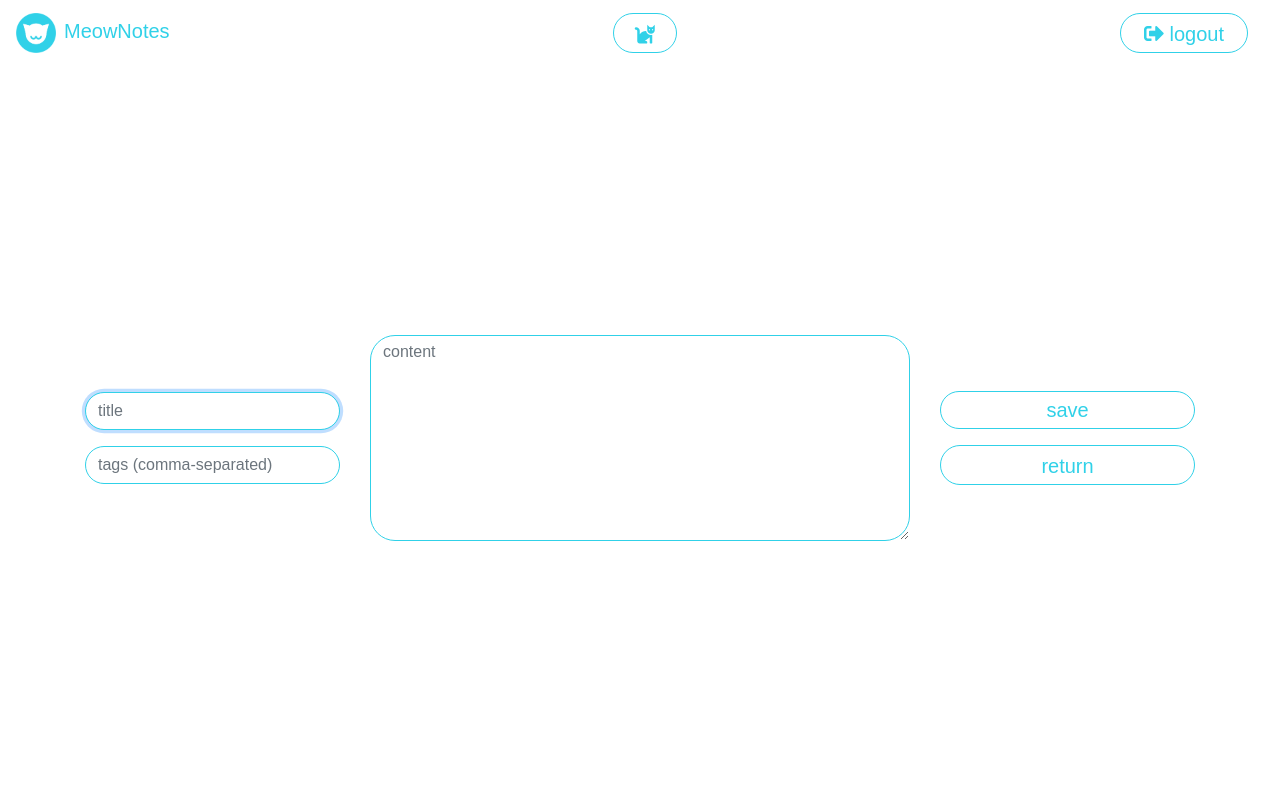
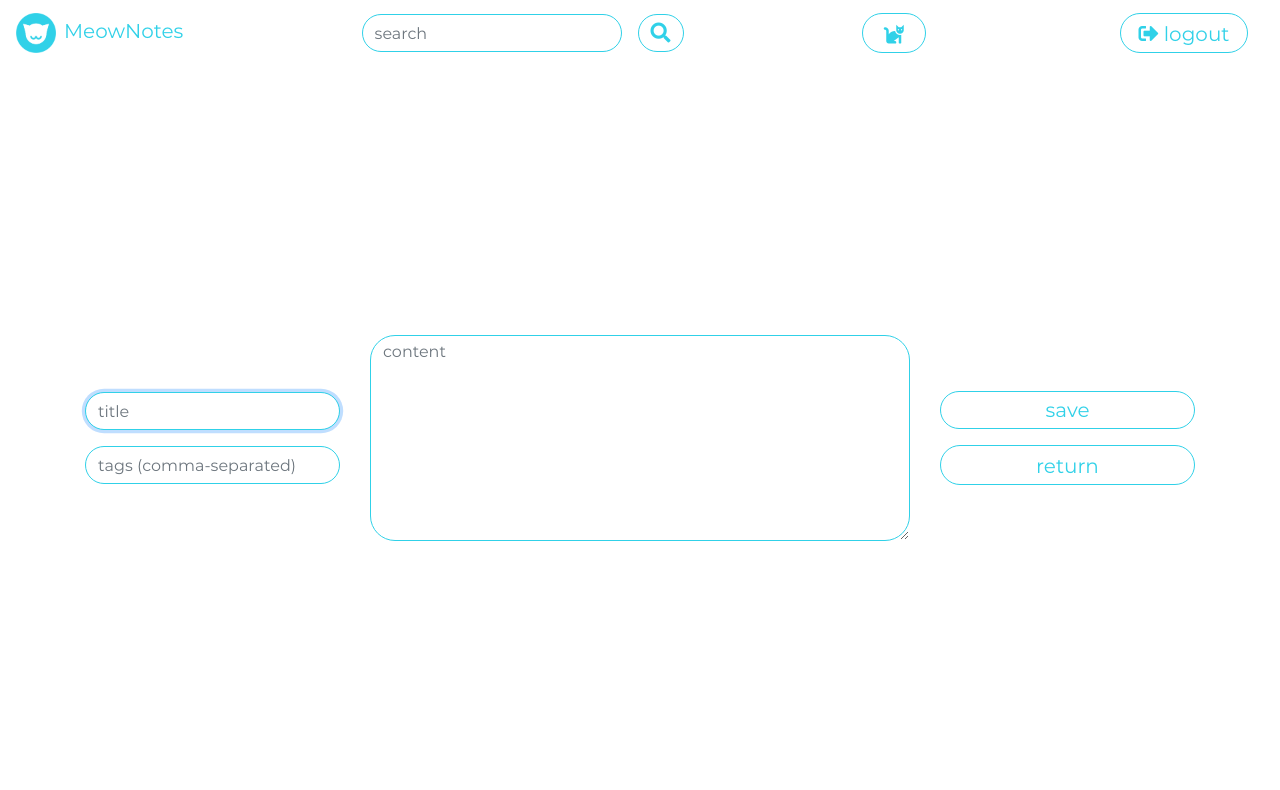
Before and after one commit to ekhattar/MeowNotes, a Flask app: page /create in a window 1280 px wide. Shown: the top 790 px of the page. Run offline with Flask 2, Linux system fonts and the light colour scheme; a user stored in the database is signed in; some libraries are stand-ins or nearby versions.

Commit message:
Search and basic filter for search field

```diff
--- a/meownotes/__init__.py
+++ b/meownotes/__init__.py
@@ -60,9 +60,7 @@ def login():
 def dashboard():
     if session.get("username") is not None:
         session_user = session.get("username")
-        db_res = get_user_by_name(session_user)
-        db_user = parse_user(db_res[0])
-        uid = db_user["uid"]
+        uid = get_id_by_user(session.get("username"))
         # get the notes associated with the user
         db_user_results = get_notes_by_user(uid)
         note_data = process_note_results(db_user_results)
@@ -82,10 +80,7 @@ def logout():
 @app.route("/view")
 def view():
     if session.get("username") is not None:
-        session_user = session.get("username")
-        db_res = get_user_by_name(session_user)
-        db_user = parse_user(db_res[0])
-        uid = db_user["uid"]
+        uid = get_id_by_user(session.get("username"))
         # get the note id from the query string param
         requested_note_id = request.args.get("id")
         # retrieve note from the database
@@ -100,10 +95,7 @@ def view():
 def update():
     if session.get("username") is not None:
         if request.method == "POST":
-            session_user = session.get("username")
-            db_res = get_user_by_name(session_user)
-            db_user = parse_user(db_res[0])
-            uid = db_user["uid"]
+            uid = get_id_by_user(session.get("username"))
             # get the note id and other data from the form
             note_id = request.form["note_id"]
             input_title = request.form["title"]
@@ -127,10 +119,7 @@ def create():
     # save the note in the db for POST requests (from the form on the create page)
     else:
         if session.get("username") is not None:
-            session_user = session.get("username")
-            db_res = get_user_by_name(session_user)
-            db_user = parse_user(db_res[0])
-            uid = db_user["uid"]
+            uid = get_id_by_user(session.get("username"))
             # get the form inputs
             input_title = request.form["title"]
             input_tags = request.form["tags"]
@@ -145,10 +134,7 @@ def create():
 def delete():
     if session.get("username") is not None:
         if request.method == "POST":
-            session_user = session.get("username")
-            db_res = get_user_by_name(session_user)
-            db_user = parse_user(db_res[0])
-            uid = db_user["uid"]
+            uid = get_id_by_user(session.get("username"))
             # get the note id from the form POST request
             requested_note_id = request.form["note_id"]
             # delete note from the database
@@ -157,6 +143,50 @@ def delete():
     else:
         return redirect("/")
 
+# Handle search (available only if logged in)
+@app.route("/search", methods=("GET", "POST"))
+def search():
+    if session.get("username") is not None:
+        # show search results
+        if request.method == "POST":
+            uid = get_id_by_user(session["username"])
+            # get the search term
+            input_term = request.form["search"]
+            # store the current search term
+            session["search"] = input_term.lower()
+            # retrieve notes from the database that match the search term
+            db_search_results = get_search_notes(uid, input_term)
+            note_data = process_note_results(db_search_results)
+            num_results = len(note_data)
+            return render_template("search.html", menu_item="logout", data=note_data, num=num_results, term=input_term)
+        # show empty search page
+        else:
+            return render_template("search.html", menu_item="logout", data={}, num=0)
+    else:
+        return redirect("/")
+
+# Filters last search result by whatever was checked
+@app.route("/filter", methods=("GET", "POST"))
+def filter():
+    if session.get("username") is not None:
+        # show search results
+        if request.method == "POST":
+            uid = get_id_by_user(session["username"])
+            if session.get("search") is not None:
+                last_search = session.get("search")
+                input_fields = request.form.getlist("fields")
+                 # retrieve notes from the database that match the search term
+                db_search_results = get_search_notes(uid, last_search, input_fields)
+                note_data = process_note_results(db_search_results)
+                num_results = len(note_data)
+                return render_template("search.html", menu_item="logout", data=note_data, num=num_results, term=last_search)
+            else:
+                return redirect("/search")
+        else:
+            return redirect("/search")
+    else:
+        return redirect("/")
+
 
 if __name__ == "__main__":
     app.run(debug=True)
--- a/meownotes/dbquery.py
+++ b/meownotes/dbquery.py
@@ -136,6 +136,12 @@ def get_user_by_id(uid):
     results = execute_select(query)
     return results
 
+def get_id_by_user(username):
+    db_res = get_user_by_name(username)
+    db_user = parse_user(db_res[0])
+    uid = db_user["uid"]
+    return uid
+
 def delete_user_by_id(uid):
     query_input_items = [{"val": uid, "cols": ["uid"], "type": "exact", "condition": True}]
     query = prepare_query("DELETE_CONDITIONAL", "users", query_input_items)
@@ -242,6 +248,41 @@ def update_note(uid, note_id, title, tags, content):
         print(msg)
     return msg
 
+"""
+Retrieve all notes for the current user that match the search
+searches the "title", "tags", and "content" columns
+returns a list of notes
+Example output: [(1, 1, '2019-05-05T16:15:14.429235', 'My First Note', 'uni', 'This is the text of the note.')]
+"""
+def get_search_notes(uid, search_string, search_fields = None):
+    # search for matches in the TITLE for this user
+    title_query = prepare_query("GET_CONDITIONAL", "notes", [{"val": uid, "cols": ["uid"], "type": "exact", "condition": True},
+        {"val": search_string, "cols": ["title"], "type": "contains", "condition": True}], True)
+    title_results = execute_select(title_query)
+    # search for matches in the TAGS for this user
+    tags_query = prepare_query("GET_CONDITIONAL", "notes", [{"val": uid, "cols": ["uid"], "type": "exact", "condition": True},
+        {"val": search_string, "cols": ["tags"], "type": "contains", "condition": True}], True)
+    tags_results = execute_select(tags_query)
+    # search for matches in the CONTENT for this user
+    contents_query = prepare_query("GET_CONDITIONAL", "notes", [{"val": uid, "cols": ["uid"], "type": "exact", "condition": True},
+        {"val": search_string, "cols": ["content"], "type": "contains", "condition": True}], True)
+    contents_results = execute_select(contents_query)
+    # combine the three result lists
+    results = []
+    if search_fields is not None:
+        if "title" in search_fields:
+            results += title_results
+        if "tags" in search_fields:
+            results += tags_results
+        if "content" in search_fields:
+            results += contents_results
+    else:
+        results = title_results + tags_results + contents_results
+    # convert into a set in order to remove duplicate results
+    # then convert back into a list
+    results = list(set(results))
+    return results
+
 ############ Functions to parse db results and return as objects ############
 
 # Takes a single user row DB result and puts it into a parsable form
--- /dev/null
+++ b/meownotes/static/css/fonts.css
@@ -0,0 +1,47 @@
+@font-face {
+    font-family: Montserrat;
+    src: url("../fonts/Montserrat-Thin.otf");
+    font-weight: 100;
+}
+
+@font-face {
+    font-family: Montserrat;
+    src: url("../fonts/Montserrat-ExtraLight.otf");
+    font-weight: 200;
+}
+
+@font-face {
+    font-family: Montserrat;
+    src: url("../fonts/Montserrat-Light.otf");
+    font-weight: 300;
+}
+
+@font-face {
+    font-family: Montserrat;
+    src: url("../fonts/Montserrat-Regular.otf");
+    font-weight: 400;
+}
+
+@font-face {
+    font-family: Montserrat;
+    src: url("../fonts/Montserrat-Medium.otf");
+    font-weight: 500;
+}
+
+@font-face {
+    font-family: Montserrat;
+    src: url("../fonts/Montserrat-SemiBold.otf");
+    font-weight: 600;
+}
+
+@font-face {
+    font-family: Montserrat;
+    src: url("../fonts/Montserrat-Bold.otf");
+    font-weight: 700;
+}
+
+@font-face {
+    font-family: Montserrat;
+    src: url("../fonts/Montserrat-ExtraBold.otf");
+    font-weight: 800;
+}
--- a/meownotes/static/css/main.css
+++ b/meownotes/static/css/main.css
@@ -61,7 +61,7 @@ h1 {
 /* -------------- form inputs styling -------------- */
 
 .meownotes-input {
-    border-radius: 25px;
+    border-radius: 25px !important;
     border: 1px solid var(--meownotes-blue);
     line-height: 1.2;
 }
@@ -78,7 +78,7 @@ h1 {
     font-size: 1.25rem;
     text-align: center;
     padding: .375rem .75rem;
-    border-radius: 25px;
+    border-radius: 25px !important;
     background-color: var(--meownotes-light);
     color: var(--meownotes-blue);
     border: 1px solid var(--meownotes-blue);
--- a/meownotes/templates/meownotes.html
+++ b/meownotes/templates/meownotes.html
@@ -21,6 +21,19 @@
         <a class="navbar-brand" href="{{ url_for('landing') }}"><img
                 src="{{ url_for('static', filename='img/logo.png') }}"
                 style="max-width:40px;margin-right:0.5rem;">MeowNotes</a>
+        {% if menu_item == 'logout' %}
+        <form method="POST" action="/search">
+            <div class="input-group">
+                <input type="text" id="search" name="search" class="form-control mr-1 meownotes-input"
+                    placeholder="search" required="">
+                <span class="input-group-btn">
+                    <button class="meownotes-button btn btn-med btn-primary btn-block" type="submit"><i
+                            class="fas fa-search"></i>
+                    </button>
+                </span>
+            </div>
+        </form>
+        {% endif %}
         <div class="meownotes-button meownotes-link"
             style="width:4rem;line-height:1.2;margin-left:1rem;margin-right:1rem;">
             <span class="align-middle">
```
Also changed, not shown: meownotes/templates/search.html (added, +91 -0 lines), meownotes/meownotes.db.
